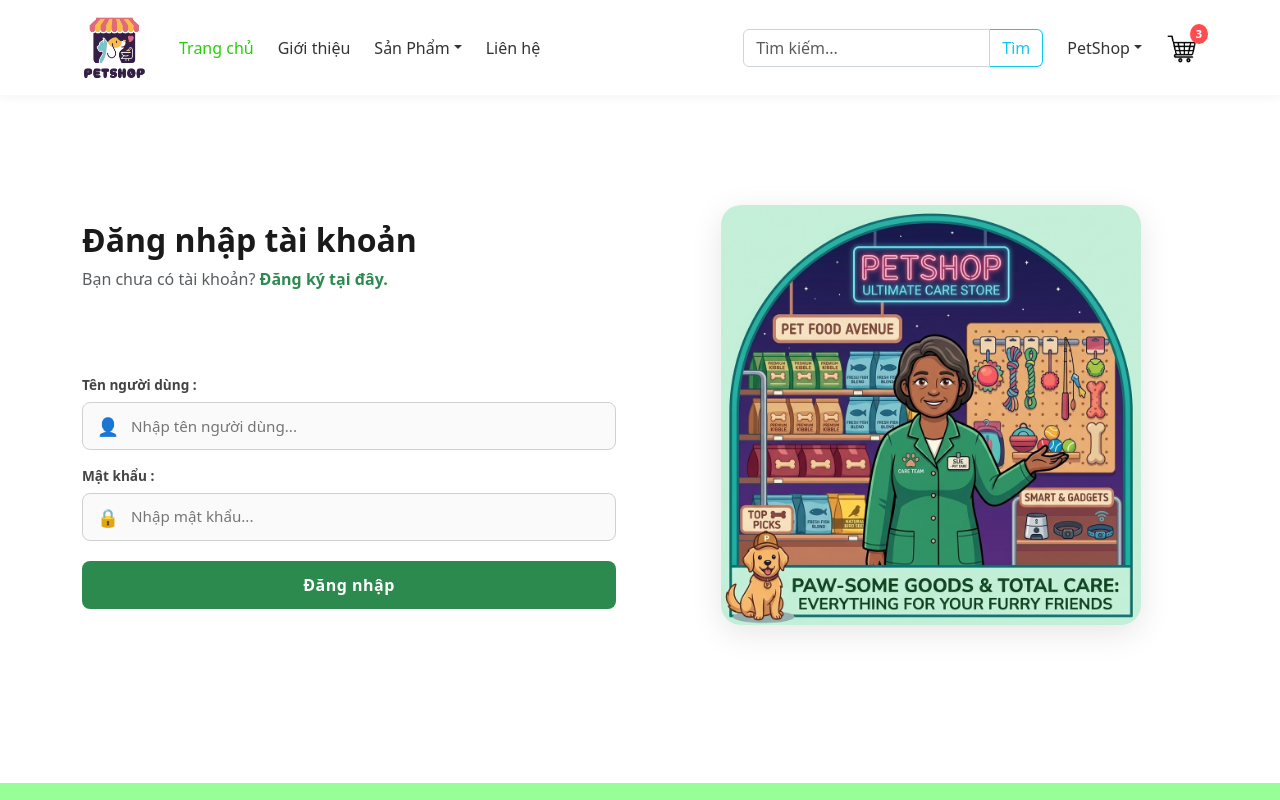
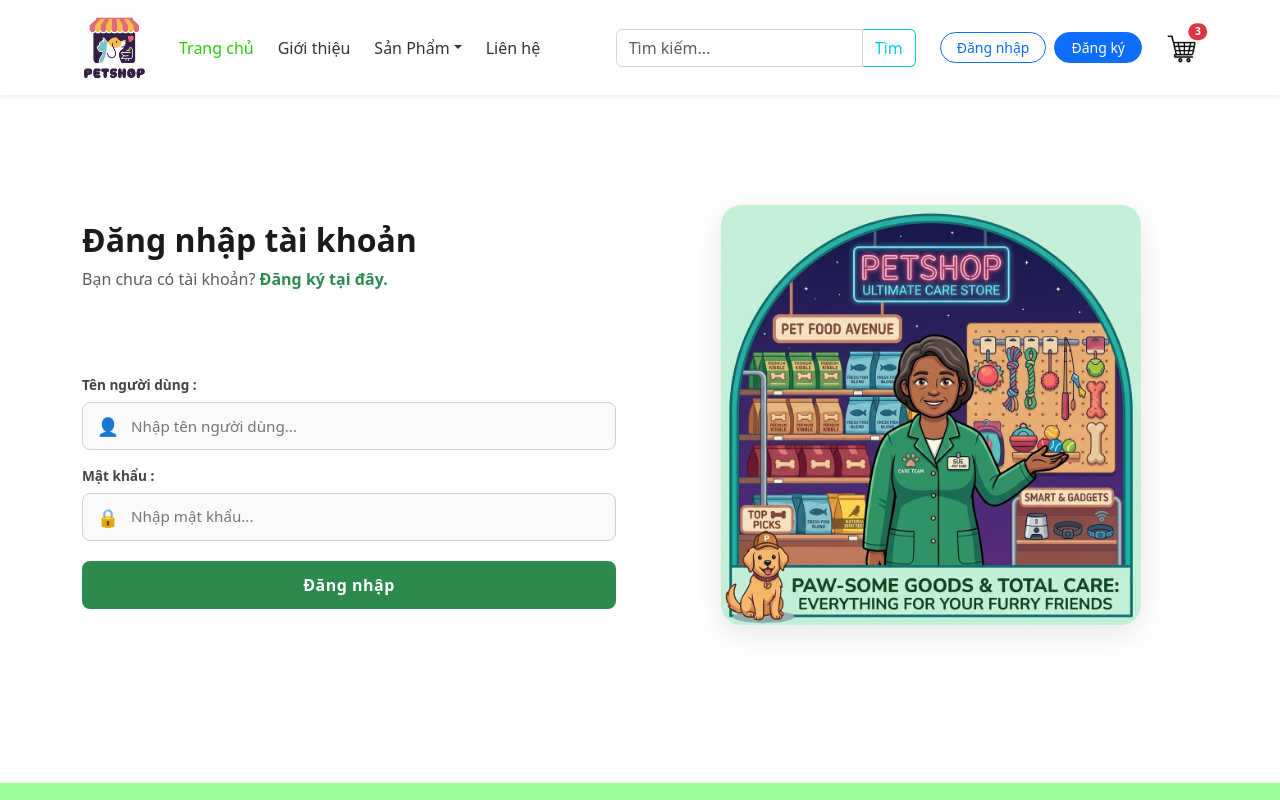
Before and after one commit to 22130243VoDaiThanhTai/PetShop_CDWeb, a React (Create React App) app in the folder client/: page /login in a window 1280 px wide. Shown: the top 800 px of the page. Built offline with nearby package versions, Linux system fonts and the light colour scheme.

Commit message:
Update: Chỉnh lại để kết nối backend

```diff
--- a/client/src/components/Header.tsx
+++ b/client/src/components/Header.tsx
@@ -1,8 +1,7 @@
-import React, { useState } from 'react';
-import { Link, useNavigate } from 'react-router-dom';
-import { FaPhoneAlt, FaEnvelope, FaMapMarkerAlt } from 'react-icons/fa';
+import React, { useState, useEffect } from 'react';
+// 🔴 1. Import thêm useLocation
+import { Link, useNavigate, useLocation } from 'react-router-dom';
 
-// Import tài nguyên ảnh đúng chuẩn cấu trúc của bạn
 import petShopLogo from '../assets/Logo.png';
 import cartIcon from '../assets/Cart.png';
 
@@ -13,17 +12,65 @@ interface Category {
 
 export default function Header() {
     const navigate = useNavigate();
+    // 🔴 2. Khởi tạo useLocation để theo dõi sự thay đổi của trang
+    const location = useLocation();
+
     const [searchQuery, setSearchQuery] = useState('');
 
-    // Giả định danh mục và trạng thái đăng nhập
     const [listCategory] = useState<Category[]>([
         { id: 1, name: "Thức ăn thú cưng" },
         { id: 2, name: "Đồ chơi & Phụ kiện" },
         { id: 3, name: "Chuồng & Đệm ngủ" }
     ]);
 
-    const [user] = useState({ isAuthenticated: false, username: '' });
-    const [cartCount] = useState(3); // Giả lập số lượng giỏ hàng bằng 3
+    const [user, setUser] = useState({ isAuthenticated: false, username: '' });
+    const [cartCount] = useState(3);
+
+    // 🔴 3. Sửa lại useEffect: Thêm [location.pathname] vào mảng dependency
+    useEffect(() => {
+        // Mỗi khi url thay đổi (ví dụ bay từ /login sang /), đoạn code này sẽ chạy lại
+        const isAuth = localStorage.getItem("isAuthenticated") === "true";
+        const savedUsername = localStorage.getItem("username");
+
+        if (isAuth && savedUsername) {
+            setUser({ isAuthenticated: true, username: savedUsername });
+        } else {
+            // Nhớ reset lại nếu không có data (phòng trường hợp user tự xóa localStorage)
+            setUser({ isAuthenticated: false, username: '' });
+        }
+    }, [location.pathname]); // <--- ĐIỂM MẤU CHỐT LÀ CHỖ NÀY
+
+    const handleLogout = async (e: React.MouseEvent) => {
+        e.preventDefault();
+
+        try {
+            // Lấy token hiện tại để gửi cho backend
+            const token = localStorage.getItem("accessToken");
+
+            // Gọi API đăng xuất
+            await fetch("http://localhost:8080/api/auth/logout", {
+                method: "POST",
+                headers: {
+                    "Content-Type": "application/json",
+                    // Đính kèm token để server biết ai đang yêu cầu đăng xuất
+                    "Authorization": token ? `Bearer ${token}` : ""
+                }
+            });
+        } catch (error) {
+            console.error("Lỗi khi đăng xuất ở server:", error);
+        } finally {
+            // DÙ GỌI API THÀNH CÔNG HAY THẤT BẠI THÌ VẪN PHẢI XÓA DỮ LIỆU Ở TRÌNH DUYỆT
+            localStorage.removeItem("isAuthenticated");
+            localStorage.removeItem("username");
+            localStorage.removeItem("accessToken"); // Xóa luôn token
+
+            // Reset state về rỗng
+            setUser({ isAuthenticated: false, username: '' });
+
+            // Chuyển hướng về trang chủ hoặc trang đăng nhập
+            navigate("/");
+        }
+    };
 
     const handleSearch = (e: React.FormEvent) => {
         e.preventDefault();
@@ -33,29 +80,21 @@ export default function Header() {
     };
 
     return (
-        <nav className="navbar navbar-expand-lg bg-white fixed-top">
+        <nav className="navbar navbar-expand-lg bg-white fixed-top shadow-sm">
             <div className="container">
-                {/* Nút bấm Menu trên Mobile */}
                 <button className="navbar-toggler" type="button" data-bs-toggle="collapse" data-bs-target="#petshopNavbar">
                     <span className="navbar-toggler-icon"></span>
                 </button>
 
-                {/* Logo Shop */}
                 <Link className="navbar-brand me-4" to="/">
                     <img src={petShopLogo} width="65" height="65" alt="PetShop Logo" style={{ borderRadius: '8px' }} />
                 </Link>
 
-                {/* Menu Điều hướng chính */}
                 <div className="collapse navbar-collapse" id="petshopNavbar">
                     <ul className="navbar-nav me-auto mb-2 mb-lg-0 gap-2">
-                        <li className="nav-item">
-                            <Link className="nav-link active" to="/">Trang chủ</Link>
-                        </li>
-                        <li className="nav-item">
-                            <Link className="nav-link" to="/introduce">Giới thiệu</Link>
-                        </li>
+                        <li className="nav-item"><Link className="nav-link active" to="/">Trang chủ</Link></li>
+                        <li className="nav-item"><Link className="nav-link" to="/introduce">Giới thiệu</Link></li>
 
-                        {/* Dropdown Sản Phẩm */}
                         <li className="nav-item dropdown">
                             <a className="nav-link dropdown-toggle" href="#" id="navbarDropdown" role="button" data-bs-toggle="dropdown" aria-expanded="false">
                                 Sản Phẩm
@@ -69,45 +108,41 @@ export default function Header() {
                             </ul>
                         </li>
 
-                        <li className="nav-item">
-                            <Link className="nav-link" to="/contact">Liên hệ</Link>
-                        </li>
+                        <li className="nav-item"><Link className="nav-link" to="/contact">Liên hệ</Link></li>
                     </ul>
 
-                    {/* Thanh Tìm Kiếm độc lập */}
                     <form className="d-flex me-4" role="search" onSubmit={handleSearch} style={{ width: '300px' }}>
-                        <input
-                            className="form-control search-input"
-                            type="search"
-                            placeholder="Tìm kiếm..."
-                            value={searchQuery}
-                            onChange={(e) => setSearchQuery(e.target.value)}
-                        />
+                        <input className="form-control search-input" type="search" placeholder="Tìm kiếm..." value={searchQuery} onChange={(e) => setSearchQuery(e.target.value)} />
                         <button className="btn btn-outline-info search-btn" type="submit">Tìm</button>
                     </form>
 
-                    {/* Cụm chức năng Thành viên & Giỏ hàng */}
                     <div className="d-flex align-items-center gap-3">
-                        <div className="dropdown">
-                            <a className="nav-link dropdown-toggle" href="#" id="userDropdown" role="button" data-bs-toggle="dropdown" aria-expanded="false">
-                                {user.isAuthenticated ? user.username : 'PetShop'}
-                            </a>
-                            <ul className="dropdown-menu dropdown-menu-end" aria-labelledby="userDropdown">
-                                {!user.isAuthenticated ? (
-                                    <>
-                                        <li><Link className="dropdown-item" to="/login">Đăng nhập</Link></li>
-                                        <li><Link className="dropdown-item" to="/register">Đăng ký</Link></li>
-                                    </>
-                                ) : (
-                                    <li><Link className="dropdown-item" to="/logout">Đăng xuất</Link></li>
-                                )}
-                            </ul>
-                        </div>
+                        {user.isAuthenticated ? (
+                            <div className="dropdown">
+                                <a className="nav-link dropdown-toggle fw-bold text-primary" href="#" id="userDropdown" role="button" data-bs-toggle="dropdown" aria-expanded="false">
+                                    {user.username}
+                                </a>
+                                <ul className="dropdown-menu dropdown-menu-end" aria-labelledby="userDropdown">
+                                    <li><Link className="dropdown-item" to="/profile">Hồ sơ cá nhân</Link></li>
+                                    <li><Link className="dropdown-item" to="/orders">Đơn hàng</Link></li>
+                                    <li><hr className="dropdown-divider" /></li>
+                                    <li><a className="dropdown-item text-danger" href="#" onClick={handleLogout} style={{cursor: "pointer"}}>Đăng xuất</a></li>
+                                </ul>
+                            </div>
+                        ) : (
+                            <div className="d-flex gap-2">
+                                <Link to="/login" className="btn btn-outline-primary btn-sm px-3 rounded-pill">Đăng nhập</Link>
+                                <Link to="/register" className="btn btn-primary btn-sm px-3 rounded-pill">Đăng ký</Link>
+                            </div>
+                        )}
 
-                        {/* Giỏ hàng độc lập */}
-                        <Link to="/cart" className="cart-icon-container ms-2">
+                        <Link to="/cart" className="cart-icon-container ms-2 position-relative">
                             <img src={cartIcon} width="32" height="32" alt="Giỏ hàng" />
-                            {cartCount > 0 && <span className="cart-badge">{cartCount}</span>}
+                            {cartCount > 0 && (
+                                <span className="position-absolute top-0 start-100 translate-middle badge rounded-pill bg-danger" style={{ fontSize: '0.65rem' }}>
+                                    {cartCount}
+                                </span>
+                            )}
                         </Link>
                     </div>
                 </div>
--- a/client/src/pages/LoginPage.tsx
+++ b/client/src/pages/LoginPage.tsx
@@ -1,5 +1,5 @@
 import React, { useState } from "react";
-import { Link } from "react-router-dom";
+import { Link, useNavigate } from "react-router-dom";
 import LoginImage from "../assets/LoginImage.png";
 
 // Import file CSS riêng biệt để dễ bảo trì
@@ -14,13 +14,17 @@ const LoginPage: React.FC = () => {
     const [bannerType, setBannerType]         = useState<"error" | "success">("error");
     const [loading, setLoading]               = useState(false);
 
+    // Khởi tạo hook chuyển trang
+    const navigate = useNavigate();
+
     const handleSubmit = async (e: React.FormEvent) => {
         e.preventDefault();
 
         setLoading(true);
         setBannerMsg("");
         try {
-            const response = await fetch("/api/auth/login", {
+            // Nhớ đảm bảo Spring Boot đang chạy ở cổng 8080 nhé
+            const response = await fetch("http://localhost:8080/api/auth/login", {
                 method: "POST",
                 headers: { "Content-Type": "application/json" },
                 body: JSON.stringify({ username, password }),
@@ -30,6 +34,20 @@ const LoginPage: React.FC = () => {
             if (response.ok) {
                 setBannerType("success");
                 setBannerMsg("Đăng nhập thành công! Đang chuyển hướng...");
+
+                // LƯU TRẠNG THÁI VÀO LOCAL STORAGE ĐỂ HEADER ĐỌC
+                localStorage.setItem("isAuthenticated", "true");
+                localStorage.setItem("username", username);
+
+                // Lưu token nếu backend có trả về JWT
+                if (data.token) {
+                    localStorage.setItem("accessToken", data.token);
+                }
+
+                // Chờ 1.5s để user thấy thông báo rồi mới chuyển hướng về trang chủ
+                setTimeout(() => {
+                    navigate("/");
+                }, 1500);
             } else {
                 setBannerType("error");
                 setBannerMsg(data.message || "Tên đăng nhập hoặc mật khẩu không đúng.");
```
Also changed, not shown: client/src/pages/RegisterPage.tsx (+12 -4 lines).
